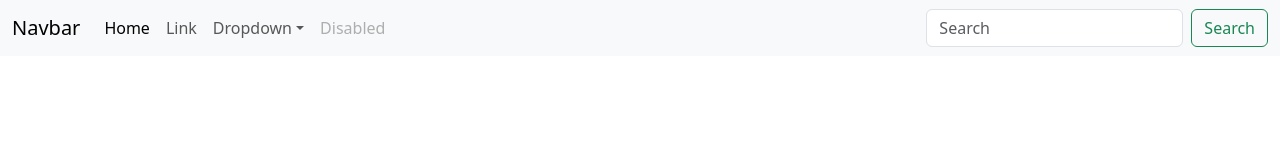
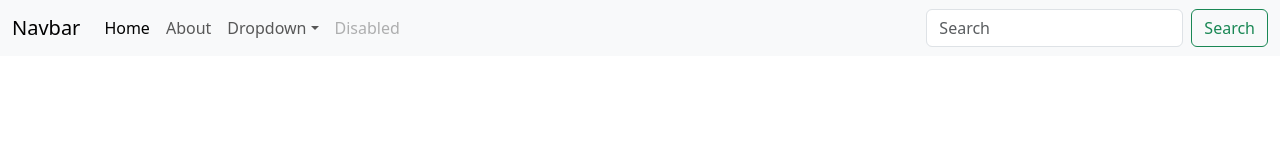
Before and after one commit to annnnn1015/react-router-unsplash-gallery, a React (Create React App) app: page / in a window 1280 px wide. Shown: the top 160 px of the page. Built offline with nearby package versions, Linux system fonts and the light colour scheme.

Commit message:
feat: 在 Navbar 中新增 About 連結並創建 About 頁面

```diff
--- a/src/App.js
+++ b/src/App.js
@@ -1,10 +1,12 @@
 import Navbar from "./components/Navbar";
+import About from "./pages/About";
 import { Routes, Route } from "react-router-dom";
 function App() {
   return (
     <div className="Container">
       <Routes>
         <Route path="/" element={<Navbar />}></Route>
+        <Route path="/about" element={<About />}></Route>
       </Routes>
     </div>
   );
--- a/src/components/Navbar.js
+++ b/src/components/Navbar.js
@@ -25,9 +25,9 @@ export default function Navbar() {
               </Link>
             </li>
             <li class="nav-item">
-              <a class="nav-link" href="#">
-                Link
-              </a>
+              <Link className="nav-link" to="/about">
+                About
+              </Link>
             </li>
             <li class="nav-item dropdown">
               <a
--- /dev/null
+++ b/src/pages/About.js
@@ -0,0 +1,7 @@
+export default function About() {
+  return (
+    <div>
+      <h1>about</h1>
+    </div>
+  );
+}
```
